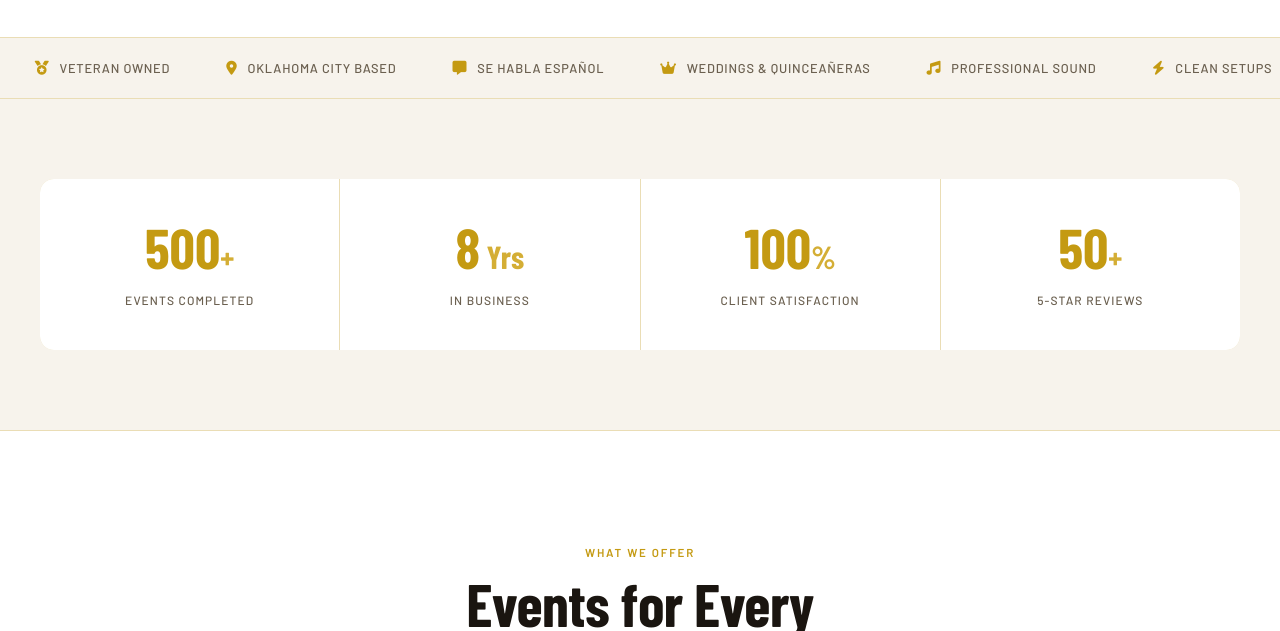
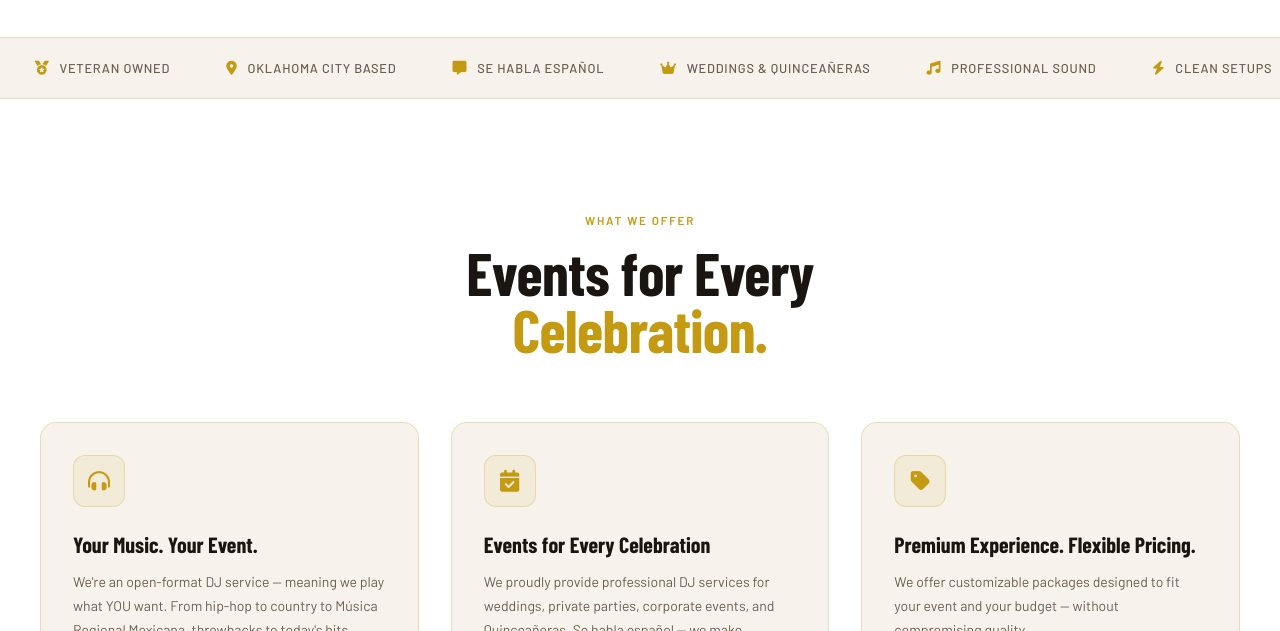
Before and after one commit to IsmaelEudave/Coldones-deploy-website, a website: page index.html in a window 1280 px wide. Shown: the part 794-1425 px from the top of the page. Drawn offline with nearby package versions, Linux system fonts and the light colour scheme; a web font is replaced by a local one.

Commit message:
Remove stats bar (500+ events, 8 yrs, etc.) between trust bar and services
Co-Authored-By: Claude Sonnet 4.6 <noreply@anthropic.com>

```diff
--- a/index.html
+++ b/index.html
@@ -912,29 +912,6 @@
   </div>
 
   <!-- STATS -->
-  <div class="stats-section">
-    <div class="container">
-      <div class="stats-grid">
-        <div class="stat-item reveal">
-          <span class="stat-num" data-target="500">0</span><span class="stat-unit">+</span>
-          <span class="stat-label">Events Completed</span>
-        </div>
-        <div class="stat-item reveal">
-          <span class="stat-num" data-target="8">0</span><span class="stat-unit">&nbsp;Yrs</span>
-          <span class="stat-label">In Business</span>
-        </div>
-        <div class="stat-item reveal">
-          <span class="stat-num" data-target="100">0</span><span class="stat-unit">%</span>
-          <span class="stat-label">Client Satisfaction</span>
-        </div>
-        <div class="stat-item reveal">
-          <span class="stat-num" data-target="50">0</span><span class="stat-unit">+</span>
-          <span class="stat-label">5-Star Reviews</span>
-        </div>
-      </div>
-    </div>
-  </div>
-
   <!-- SERVICES / WHAT WE OFFER -->
   <section class="services-sec" id="services">
     <div class="container">
```
